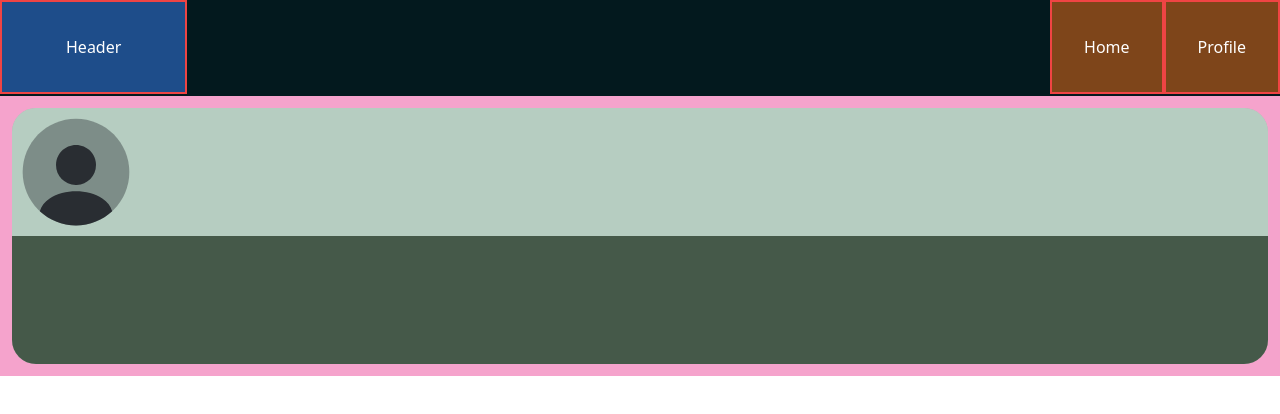
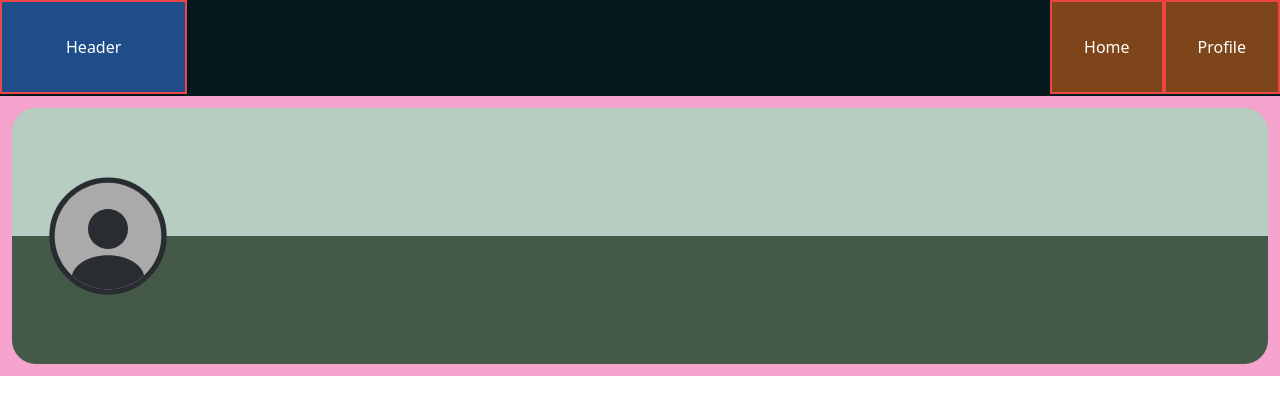
Before and after one commit to JJPSeno/cbc-site, a Nuxt app: page /Me in a window 1280 px wide. Shown: the top 414 px of the page. Built offline with nearby package versions, Linux system fonts and the light colour scheme.

Commit message:
Update me; Add useBusiness composables

```diff
--- /dev/null
+++ b/composables/useBusiness.ts
@@ -0,0 +1,36 @@
+export const useBusiness = () => {
+  const businesses = useState<Business[]>('businesses', () => {
+    return [
+      {
+        id: "b0237536-0d2f-4140-9f22-45ecc5c6b767",
+        companyName: "Juan's Sari-Sari Store",
+        address: "123 Mabuhay St, Quezon City",
+        contactInfo: {
+          email: "juansari@email.com",
+          phoneNumber: "09*********",
+        }
+      },
+      {
+        id: "819006bf-13f8-4bb8-8c26-5b666ceb36ca",
+        companyName: "Pedro's Carinderia",
+        address: "456 Bayanihan Ave, Manila",
+        contactInfo: {
+          email: "pedrocarinderia@email.com",
+          phoneNumber: "09*********"
+        },
+      },
+      {
+        id: "9e719a5d-a45e-4e44-b201-42f8a0197934",
+        companyName: "Maria’s Laundry Service",
+        address: "789 Laban St, Cebu City",
+        contactInfo: {
+          phoneNumber: "09*********"
+        },
+      },
+    ]
+  })
+
+  return {
+    businesses
+  }
+}
--- a/pages/Me/index.vue
+++ b/pages/Me/index.vue
@@ -7,12 +7,17 @@
       class="p-3"
     >
       <div
-        class="flex flex-col h-64 w-full bg-green-500/50 rounded-3xl"
+        class="flex relative flex-col h-64 w-full bg-green-500/50 rounded-3xl"
       >
         <div
           class="basis-1/2 w-full bg-slate-200/50 rounded-t-3xl"
         >
-          <NuxtImg height="128" width="128" src="icons/profile.svg" />
+          <NuxtImg
+            class="absolute top-16 left-8"
+            height="128"
+            width="128"
+            src="icons/profile.svg"
+          />
         </div>
         <div
           class="basis-1/2 w-full bg-black/50 rounded-b-3xl"
--- a/pages/index.vue
+++ b/pages/index.vue
@@ -17,32 +17,6 @@
   </div>
 </template>
 <script setup lang="ts">
-const businesses = ref<Business[]>([
-  {
-    id: "b0237536-0d2f-4140-9f22-45ecc5c6b767",
-    companyName: "Juan's Sari-Sari Store",
-    address: "123 Mabuhay St, Quezon City",
-    contactInfo: {
-      email: "juansari@email.com",
-      phoneNumber: "09*********",
-    }
-  },
-  {
-    id: "819006bf-13f8-4bb8-8c26-5b666ceb36ca",
-    companyName: "Pedro's Carinderia",
-    address: "456 Bayanihan Ave, Manila",
-    contactInfo: {
-      email: "pedrocarinderia@email.com",
-      phoneNumber: "09*********"
-    },
-  },
-  {
-    id: "9e719a5d-a45e-4e44-b201-42f8a0197934",
-    companyName: "Maria’s Laundry Service",
-    address: "789 Laban St, Cebu City",
-    contactInfo: {
-      phoneNumber: "09*********"
-    },
-  },
-])
+const { businesses } = useBusiness()
+
 </script>
```
Also changed, not shown: components/index/CbcBusinessesItem.vue (added, +7 -0 lines), components/login/CbcLogin.vue (renamed from components/index/CbcLogin.vue), public/icons/profile.svg.
